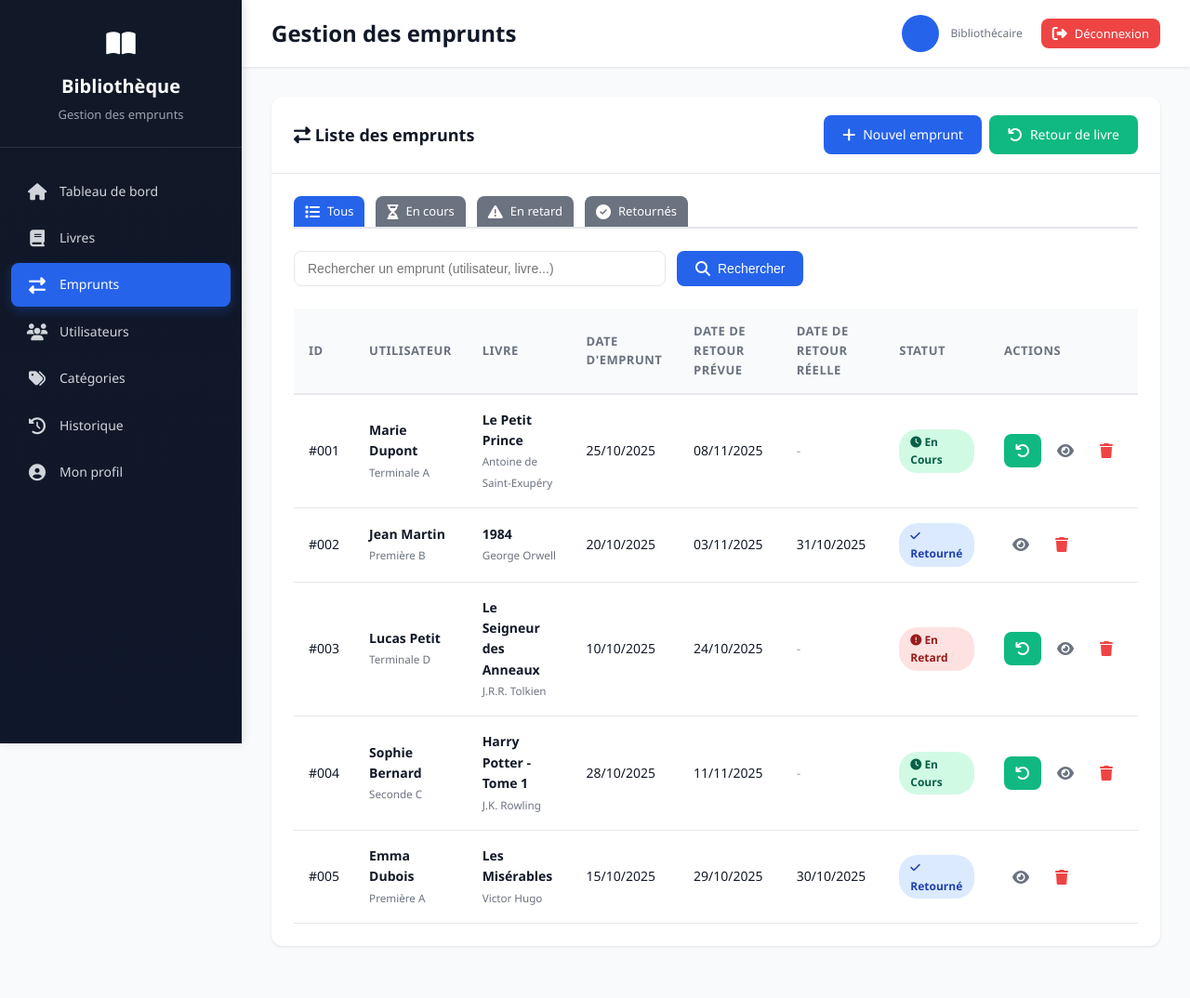
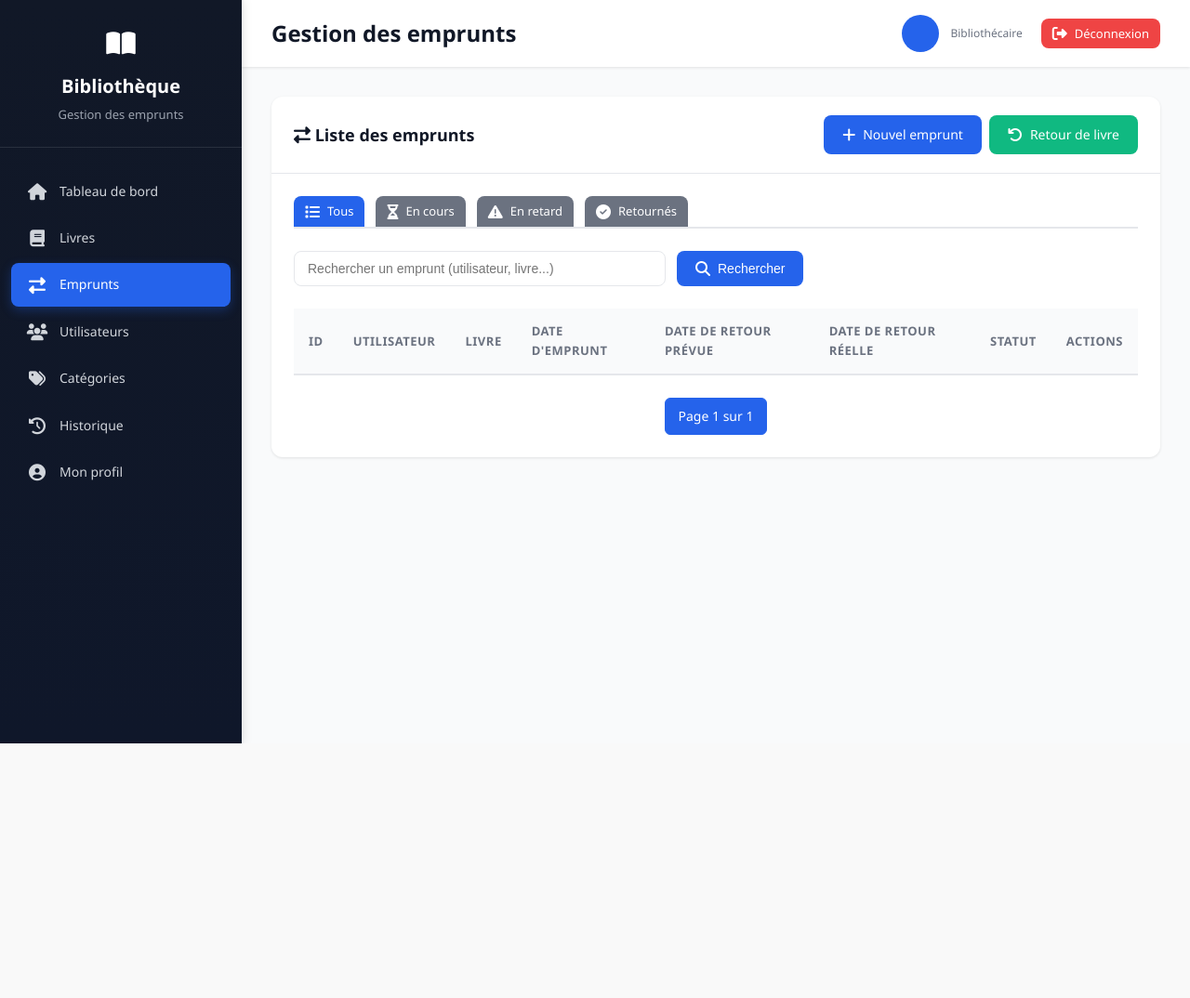
Before and after one commit to maldoq/projetbiblioIDSI, a Django app: page /loans/ in a window 1280 px wide. Shown: the whole page at 93% size. After the commit the page ends 800 px from the top, so only its background shows below. Run offline with Django 5.2, Linux system fonts and the light colour scheme; a user stored in the database is signed in; data comes from the database, SQL or seed files in the repository; both versions use the stored data as it was before the commit; tables that the repository leaves empty hold one stand-in row (values such as "Sample post"); lists and menus that the app fills with data are empty.

Commit message:
first part loan done

```diff
--- a/app/urls.py
+++ b/app/urls.py
@@ -10,6 +10,9 @@ urlpatterns = [
     path("books/edit/<int:pk>/", views.books_form, name="books_edit"),
     path("books/delete/<int:pk>/", views.books_delete, name="books_delete"),
     path('loans/', views.loans_list, name="loans_list"),
+    path('loans/add/', views.loans_form, name="loans_form"),
+    path('loans/edit/<int:pk>/', views.loans_form, name="loans_edit"),
+    path('loans/delete/<int:pk>/', views.loans_delete, name="loans_delete"),
     path('users/', views.users_list, name="users_list"),
     path('users/add/', views.users_form, name="users_form"),
     path('users/edit/<str:pk>/', views.users_form, name="users_edit"),
@@ -18,7 +21,6 @@ urlpatterns = [
     path("categories/add/", views.categories_form, name="categories_form"),
     path("categories/edit/<int:pk>/", views.categories_form, name="categories_edit"),
     path("categories/delete/<int:pk>/", views.categories_delete, name="categories_delete"),
-    path('loans_form/', views.loans_form, name="loans_form"),
     path('returns_form/', views.returns_form, name="returns_form"),
     path('history/', views.history, name="history"),
     path('history_export/', views.history_export, name="history_export"),
--- a/app/views.py
+++ b/app/views.py
@@ -7,7 +7,7 @@ from django.utils.text import slugify
 from django.db.models import Q
 from django.core.paginator import Paginator
 
-from books.models import Categorie, Etudiant, Ecole, Editeur, Auteur, Livre,ICONE_CHOICES,LANGUAGES_CHOICES
+from books.models import Categorie, Emprunter, Etudiant, Ecole, Editeur, Auteur, Livre,ICONE_CHOICES,LANGUAGES_CHOICES
 
 # Authentification
 
@@ -333,8 +333,8 @@ def users_form(request, pk=None):
     })
 
 @login_required(login_url='signin')
-def users_delete(pk):
-    user = Etudiant.objects.get(matricule=pk)
+def users_delete(request,pk):
+    user = Etudiant.objects.get(pk=pk)
     user.delete()
     return redirect("users_list")
 
@@ -344,14 +344,103 @@ def users_delete(pk):
 
 @login_required(login_url='signin')
 def loans_list(request):
-    return render(request, 'loans_list.html')
+    emprunts = Emprunter.objects.select_related(
+        "etudiant",
+        "livre",
+        "livre__auteur"
+    )
+
+    search = request.GET.get("search", "")
+    status = request.GET.get("status", "all")
+
+    # 🔍 SEARCH
+    if search:
+        emprunts = emprunts.filter(
+            Q(etudiant__nom__icontains=search) |
+            Q(livre__titre__icontains=search) |
+            Q(livre__auteur__nom_complet__icontains=search)
+        )
+
+    today = timezone.now().date()
+
+    # 🎯 FILTER STATUS
+    if status == "active":
+        emprunts = emprunts.filter(
+            dateRetourEffectif__isnull=True,
+            dateRetourPrevu__gte=today
+        )
+
+    elif status == "late":
+        emprunts = emprunts.filter(
+            dateRetourEffectif__isnull=True,
+            dateRetourPrevu__lt=today
+        )
+
+    elif status == "returned":
+        emprunts = emprunts.filter(
+            dateRetourEffectif__isnull=False
+        )
+
+    # 📄 PAGINATION
+    paginator = Paginator(emprunts.order_by("-dateEmprunt"), 10)
+    page_number = request.GET.get("page")
+    page_obj = paginator.get_page(page_number)
+
+    return render(request, "loans_list.html", {
+        "loans": page_obj,
+        "search_query": search,
+        "status_filter": status,
+        "page_obj": page_obj,
+        "is_paginated": True,
+    })
 
 @login_required(login_url='signin')
-def loans_form(request):
+def loans_form(request, pk=None):
+    # Mode de visualisation
+    loan = None
+    if pk:
+        loan = get_object_or_404(Emprunter,pk=pk)
+
+    if request.method == "POST":
+        etudiant_matri = request.POST.get("user")
+        livre_isbn = request.POST.get("book")
+        dateEmprunt = request.POST.get("borrow_date")
+        dateRetourPrevu = request.POST.get("due_date")
+        observation = request.POST.get("notes")
+
+        etudiant = get_object_or_404(Etudiant, matricule=etudiant_matri)
+        livre = get_object_or_404(Livre, isbn=livre_isbn)
+
+        if not loan:
+            # Création
+            Emprunter.objects.create(
+                etudiant = etudiant,
+                livre = livre,
+                dateEmprunt = dateEmprunt,
+                dateRetourPrevu = dateRetourPrevu,
+                observation = observation,
+                status = "active"
+            )
+
+        return redirect("loans_list")
+
     context = {
-        'today': timezone.now().date()
+        "loan":loan,
+        'today': timezone.now().date(),
+        'available_books': Livre.disponibles(),
+        "users": Etudiant.objects.filter(is_active=True)
     }
     return render(request, 'loans_form.html', context)
+
+@login_required(login_url='signin')
+def returns_form(request, pk=None):
+    return render(request, 'returns_form.html')
+
+@login_required(login_url='signin')
+def loans_delete(request, pk):
+    loan = get_object_or_404(Emprunter, pk=pk)
+    loan.delete()
+    return redirect("loans_list")
 
 
 
@@ -366,10 +455,6 @@ def profile(request):
     return render(request, 'profile.html')
 
 @login_required(login_url='signin')
-def returns_form(request):
-    return render(request, 'returns_form.html')
-
-@login_required(login_url='signin')
 def history_export(request):
     pass
 
--- a/templates/loans_list.html
+++ b/templates/loans_list.html
@@ -57,6 +57,12 @@
                     <i class="fas fa-search"></i>
                     Rechercher
                 </button>
+                {% if search_query or status_filter != 'all' %}
+                <a href="{% url 'loans_list' %}" class="btn btn-secondary">
+                    <i class="fas fa-times"></i>
+                    Réinitialiser
+                </a>
+                {% endif %}
             </form>
         </div>
 
@@ -80,24 +86,24 @@
                     <tr>
                         <td>#{{ loan.id }}</td>
                         <td>
-                            <strong>{{ loan.user.get_full_name }}</strong><br>
-                            <small style="color: #6b7280;">{{ loan.user.class_name }}</small>
+                            <strong>{{ loan.etudiant.nom }} {{loan.etudiant.prenoms}}</strong><br>
+                            <small style="color: #6b7280;">{{ loan.etudiant.ecole.nom }}</small>
                         </td>
                         <td>
-                            <strong>{{ loan.book.title }}</strong><br>
-                            <small style="color: #6b7280;">{{ loan.book.author }}</small>
+                            <strong>{{ loan.livre.titre }}</strong><br>
+                            <small style="color: #6b7280;">{{ loan.livre.auteur.nom_complet }}</small>
                         </td>
-                        <td>{{ loan.borrow_date|date:"d/m/Y" }}</td>
-                        <td>{{ loan.due_date|date:"d/m/Y" }}</td>
+                        <td>{{ loan.dateEmprunt|date:"d/m/Y" }}</td>
+                        <td>{{ loan.dateRetourPrevu|date:"d/m/Y" }}</td>
                         <td>
-                            {% if loan.return_date %}
-                            {{ loan.return_date|date:"d/m/Y" }}
+                            {% if loan.dateRetourEffectif %}
+                            {{ loan.dateRetourEffectif|date:"d/m/Y" }}
                             {% else %}
                             <span style="color: #9ca3af;">-</span>
                             {% endif %}
                         </td>
                         <td>
-                            {% if loan.return_date %}
+                            {% if loan.dateRetourEffectif %}
                             <span class="badge badge-info">
                                 <i class="fas fa-check"></i> Retourné
                             </span>
@@ -113,14 +119,14 @@
                         </td>
                         <td>
                             <div class="action-buttons">
-                                {% if not loan.return_date %}
+                                {% if not loan.dateRetourEffectif %}
                                 <a href="{% url 'returns_form' %}?loan={{ loan.id }}"
                                    class="btn btn-sm btn-success"
                                    title="Marquer comme retourné">
                                     <i class="fas fa-undo"></i>
                                 </a>
                                 {% endif %}
-                                <a href="{% url 'loans_detail' loan.id %}" class="btn btn-sm btn-icon btn-view" title="Voir">
+                                <a href="{% url 'loans_edit' loan.id %}" class="btn btn-sm btn-icon btn-view" title="Voir">
                                     <i class="fas fa-eye"></i>
                                 </a>
                                 <a href="{% url 'loans_delete' loan.id %}"
@@ -133,84 +139,6 @@
                         </td>
                     </tr>
                     {% empty %}
-                    <tr>
-                        <td>#001</td>
-                        <td><strong>Marie Dupont</strong><br><small style="color: #6b7280;">Terminale A</small></td>
-                        <td><strong>Le Petit Prince</strong><br><small style="color: #6b7280;">Antoine de Saint-Exupéry</small></td>
-                        <td>25/10/2025</td>
-                        <td>08/11/2025</td>
-                        <td><span style="color: #9ca3af;">-</span></td>
-                        <td><span class="badge badge-success"><i class="fas fa-clock"></i> En cours</span></td>
-                        <td>
-                            <div class="action-buttons">
-                                <a href="#" class="btn btn-sm btn-success"><i class="fas fa-undo"></i></a>
-                                <a href="#" class="btn btn-sm btn-icon btn-view"><i class="fas fa-eye"></i></a>
-                                <a href="#" class="btn btn-sm btn-icon btn-delete"><i class="fas fa-trash"></i></a>
-                            </div>
-                        </td>
-                    </tr>
-                    <tr>
-                        <td>#002</td>
-                        <td><strong>Jean Martin</strong><br><small style="color: #6b7280;">Première B</small></td>
-                        <td><strong>1984</strong><br><small style="color: #6b7280;">George Orwell</small></td>
-                        <td>20/10/2025</td>
-                        <td>03/11/2025</td>
-                        <td>31/10/2025</td>
-                        <td><span class="badge badge-info"><i class="fas fa-check"></i> Retourné</span></td>
-                        <td>
-                            <div class="action-buttons">
-                                <a href="#" class="btn btn-sm btn-icon btn-view"><i class="fas fa-eye"></i></a>
-                                <a href="#" class="btn btn-sm btn-icon btn-delete"><i class="fas fa-trash"></i></a>
-                            </div>
-                        </td>
-                    </tr>
-                    <tr>
-                        <td>#003</td>
-                        <td><strong>Lucas Petit</strong><br><small style="color: #6b7280;">Terminale D</small></td>
-                        <td><strong>Le Seigneur des Anneaux</strong><br><small style="color: #6b7280;">J.R.R. Tolkien</small></td>
-                        <td>10/10/2025</td>
-                        <td>24/10/2025</td>
-                        <td><span style="color: #9ca3af;">-</span></td>
-                        <td><span class="badge badge-danger"><i class="fas fa-exclamation-circle"></i> En retard</span></td>
-                        <td>
-                            <div class="action-buttons">
-                                <a href="#" class="btn btn-sm btn-success"><i class="fas fa-undo"></i></a>
-                                <a href="#" class="btn btn-sm btn-icon btn-view"><i class="fas fa-eye"></i></a>
-                                <a href="#" class="btn btn-sm btn-icon btn-delete"><i class="fas fa-trash"></i></a>
-                            </div>
-                        </td>
-                    </tr>
-                    <tr>
-                        <td>#004</td>
-                        <td><strong>Sophie Bernard</strong><br><small style="color: #6b7280;">Seconde C</small></td>
-                        <td><strong>Harry Potter - Tome 1</strong><br><small style="color: #6b7280;">J.K. Rowling</small></td>
-                        <td>28/10/2025</td>
-                        <td>11/11/2025</td>
-                        <td><span style="color: #9ca3af;">-</span></td>
-                        <td><span class="badge badge-success"><i class="fas fa-clock"></i> En cours</span></td>
-                        <td>
-                            <div class="action-buttons">
-                                <a href="#" class="btn btn-sm btn-success"><i class="fas fa-undo"></i></a>
-                                <a href="#" class="btn btn-sm btn-icon btn-view"><i class="fas fa-eye"></i></a>
-                                <a href="#" class="btn btn-sm btn-icon btn-delete"><i class="fas fa-trash"></i></a>
-                            </div>
-                        </td>
-                    </tr>
-                    <tr>
-                        <td>#005</td>
-                        <td><strong>Emma Dubois</strong><br><small style="color: #6b7280;">Première A</small></td>
-                        <td><strong>Les Misérables</strong><br><small style="color: #6b7280;">Victor Hugo</small></td>
-                        <td>15/10/2025</td>
-                        <td>29/10/2025</td>
-                        <td>30/10/2025</td>
-                        <td><span class="badge badge-info"><i class="fas fa-check"></i> Retourné</span></td>
-                        <td>
-                            <div class="action-buttons">
-                                <a href="#" class="btn btn-sm btn-icon btn-view"><i class="fas fa-eye"></i></a>
-                                <a href="#" class="btn btn-sm btn-icon btn-delete"><i class="fas fa-trash"></i></a>
-                            </div>
-                        </td>
-                    </tr>
                     {% endfor %}
                 </tbody>
             </table>
```
Also changed, not shown: books/models.py (+27 -7 lines), templates/loans_form.html (+11 -17 lines), db.sqlite3.
